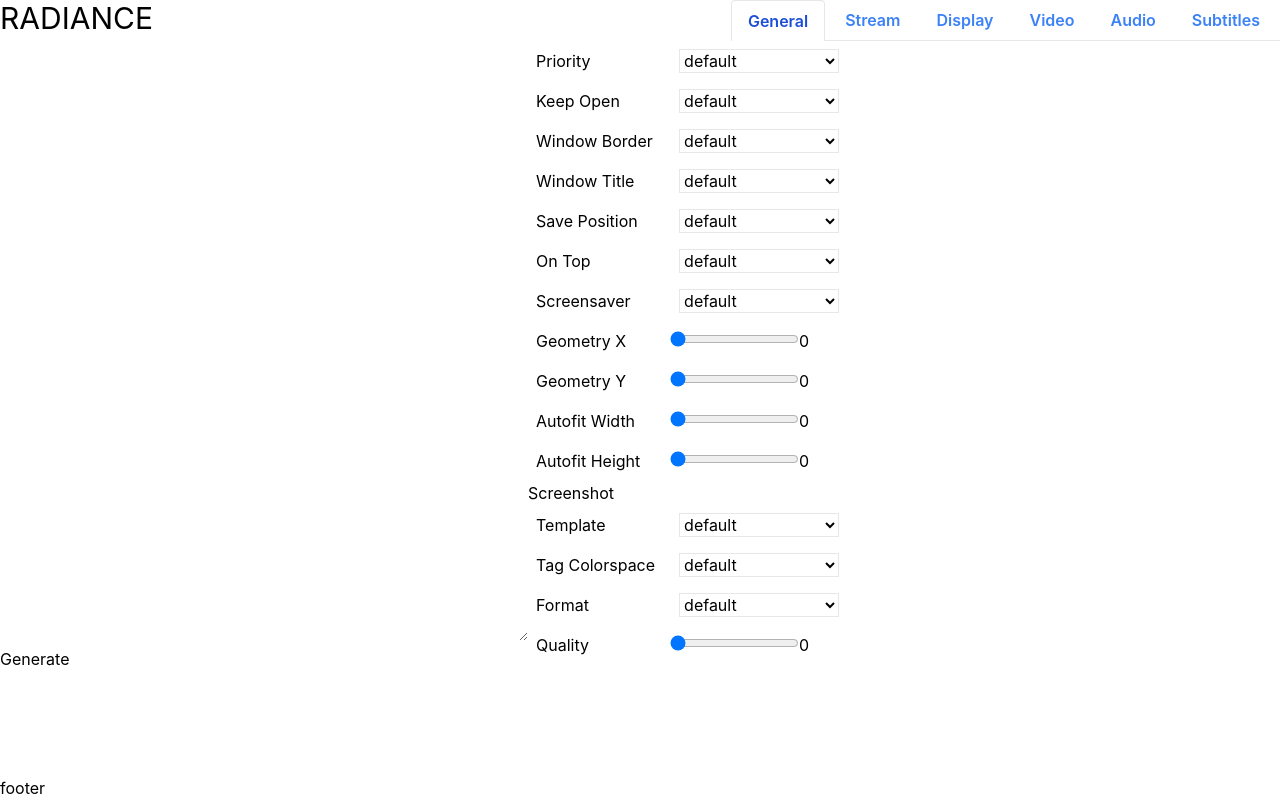
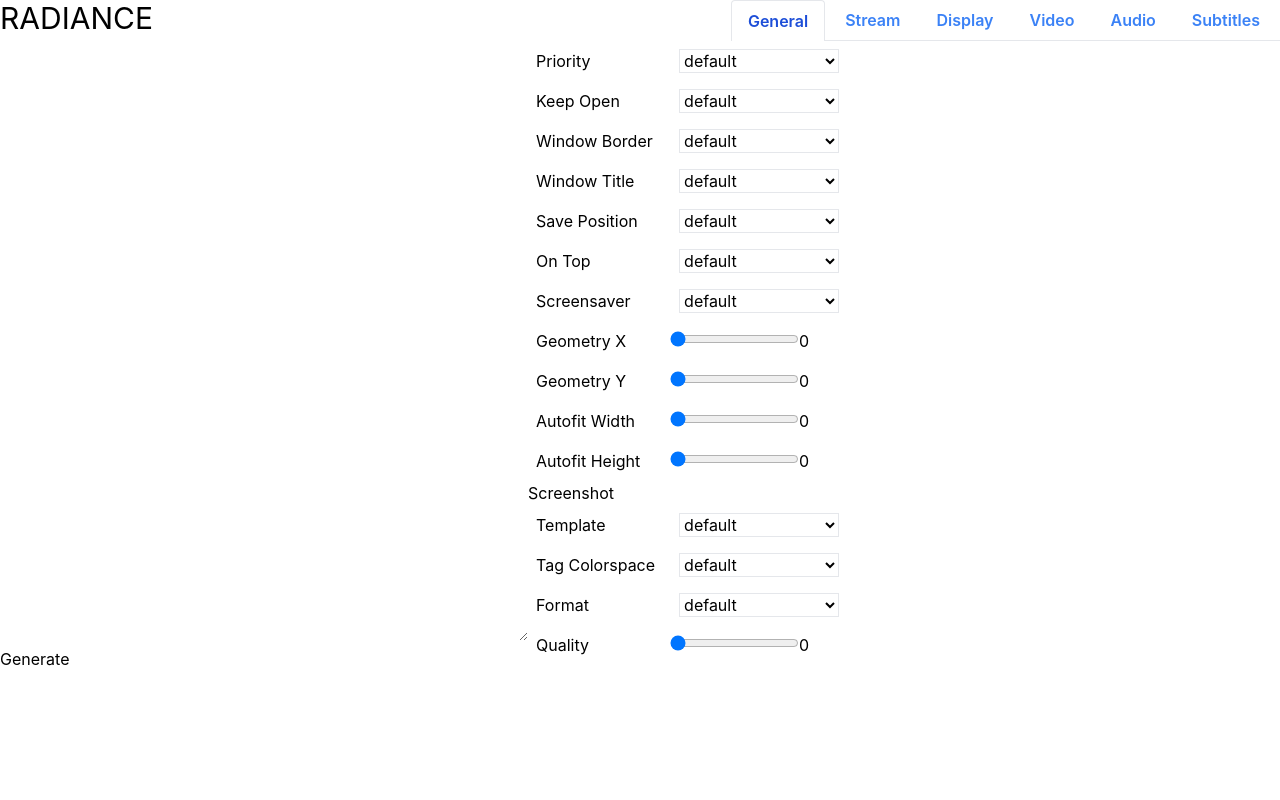
Before and after one commit to vishal-joshy/radiance, a React (Create React App) app: page /#/ in a window 1280 px wide. Built offline with nearby package versions, Linux system fonts and the light colour scheme.

Commit message:
Remove footer.

```diff
--- a/src/components/Layout/Footer.tsx
+++ b/src/components/Layout/Footer.tsx
@@ -3,7 +3,7 @@
 interface Props {}
 
 function Footer({}: Props): ReactElement {
-  return <div>footer</div>;
+  return <div className=""></div>;
 }
 
 export default Footer;
--- a/src/components/Layout/index.tsx
+++ b/src/components/Layout/index.tsx
@@ -1,7 +1,6 @@
-import React, { ReactElement, ReactNode } from "react";
+import TextBox from "components/TextBox/TextBox";
+import { ReactElement, ReactNode } from "react";
 import Header from "./Header";
-import Footer from "./Footer";
-import TextBox from "components/TextBox/TextBox";
 
 interface Props {
   children: ReactNode;
@@ -15,7 +14,7 @@
         <TextBox />
         <div>{children}</div>
       </main>
-      <Footer />
+      {/* <Footer /> */}
     </>
   );
 }
```
